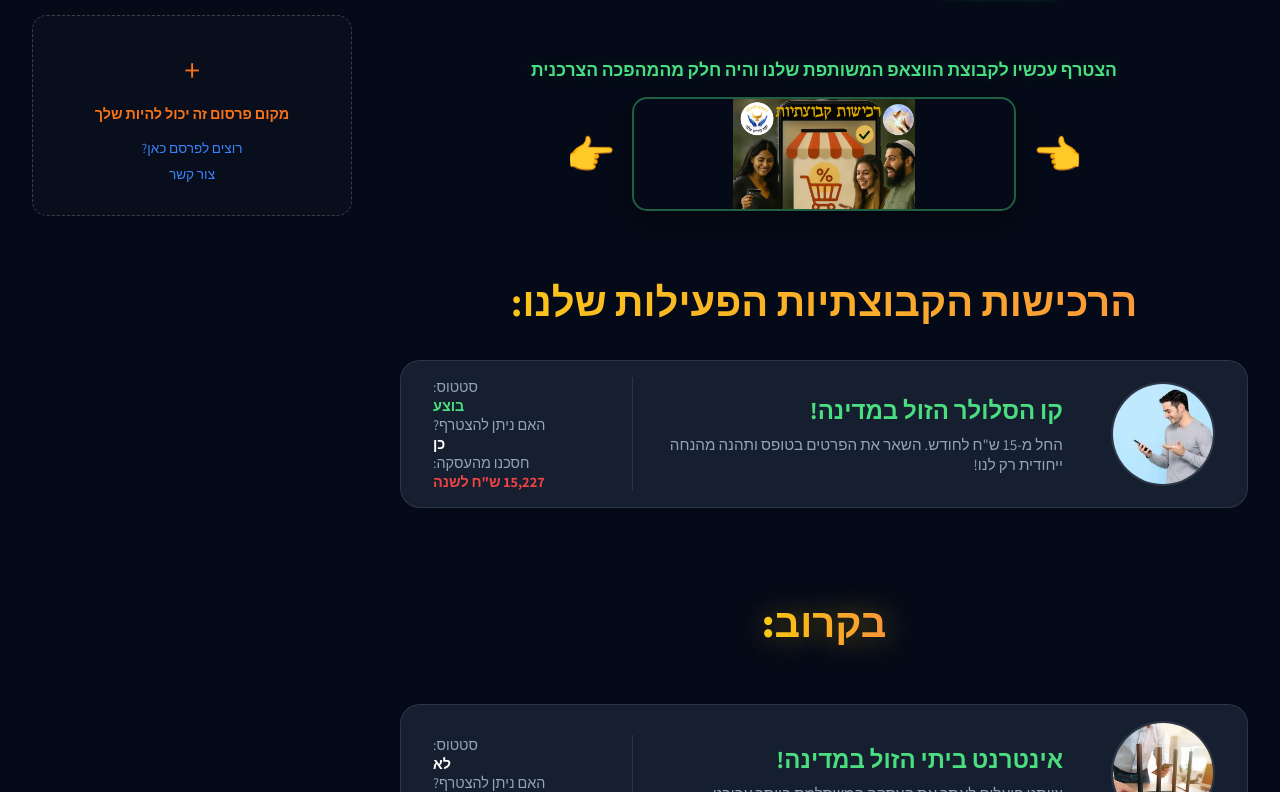
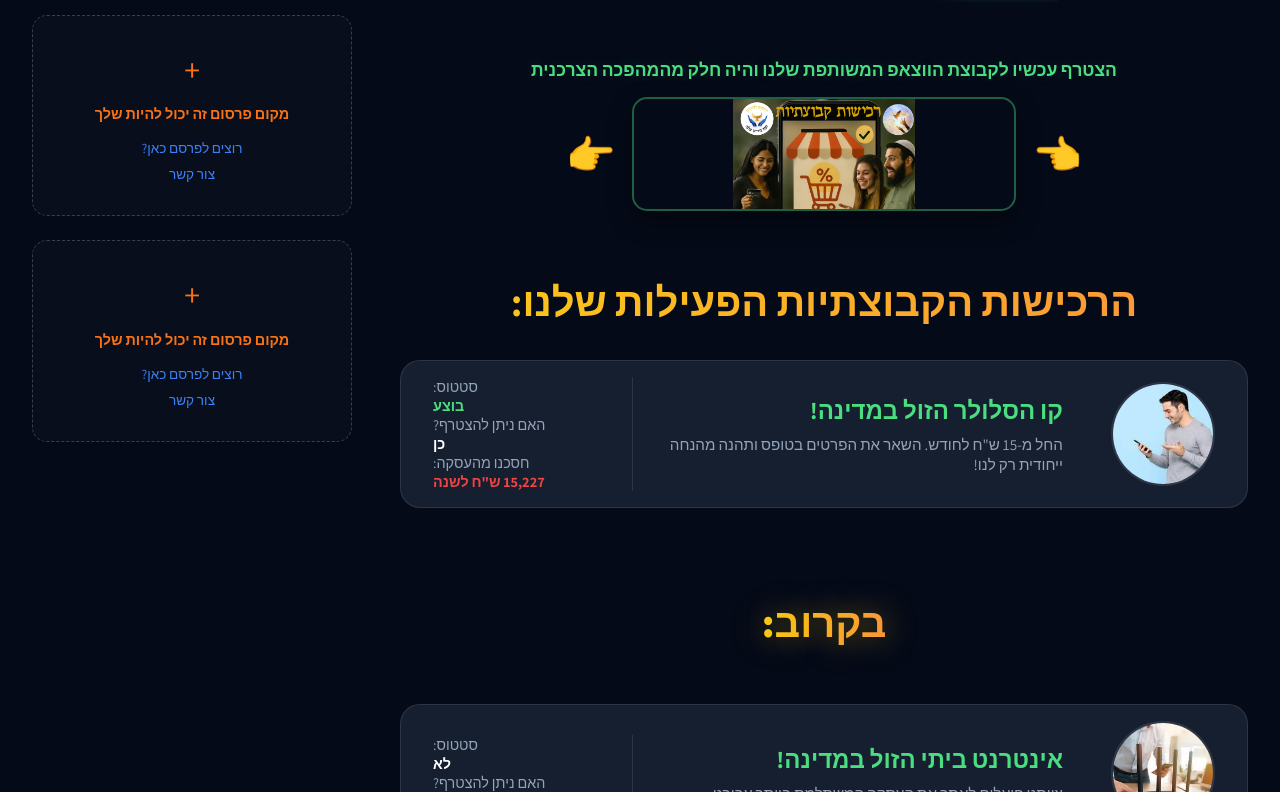
Before and after one commit to gofreeil/purchasing_groups, a SvelteKit app: page / in a window 1280 px wide. Shown: the part 1062-1854 px from the top of the page. Built offline with nearby package versions, Linux system fonts and the light colour scheme; no server answers.

Commit message:
פרסומת6

```diff
--- a/src/app.css
+++ b/src/app.css
@@ -167,6 +167,10 @@ a {
     display: flex;
     flex-direction: column;
     gap: 1.5rem;
+    position: sticky;
+    top: 150px;
+    /* Space for the fixed header */
+    height: fit-content;
 }
 
 .ad-card {
--- a/src/routes/+layout.svelte
+++ b/src/routes/+layout.svelte
@@ -217,6 +217,21 @@
 					>
 				</div>
 			</div>
+
+			<div class="promo-placeholder">
+				<div class="plus-icon">+</div>
+				<p class="promo-text">
+					{$t.sidebar.yourAdHere}
+				</p>
+				<div class="contact-links">
+					<a href="mailto:support@melecshop.com"
+						>{$t.sidebar.advertise}</a
+					>
+					<a href="mailto:support@melecshop.com"
+						>{$t.sidebar.contact}</a
+					>
+				</div>
+			</div>
 		</aside>
 	</div>
 
```
